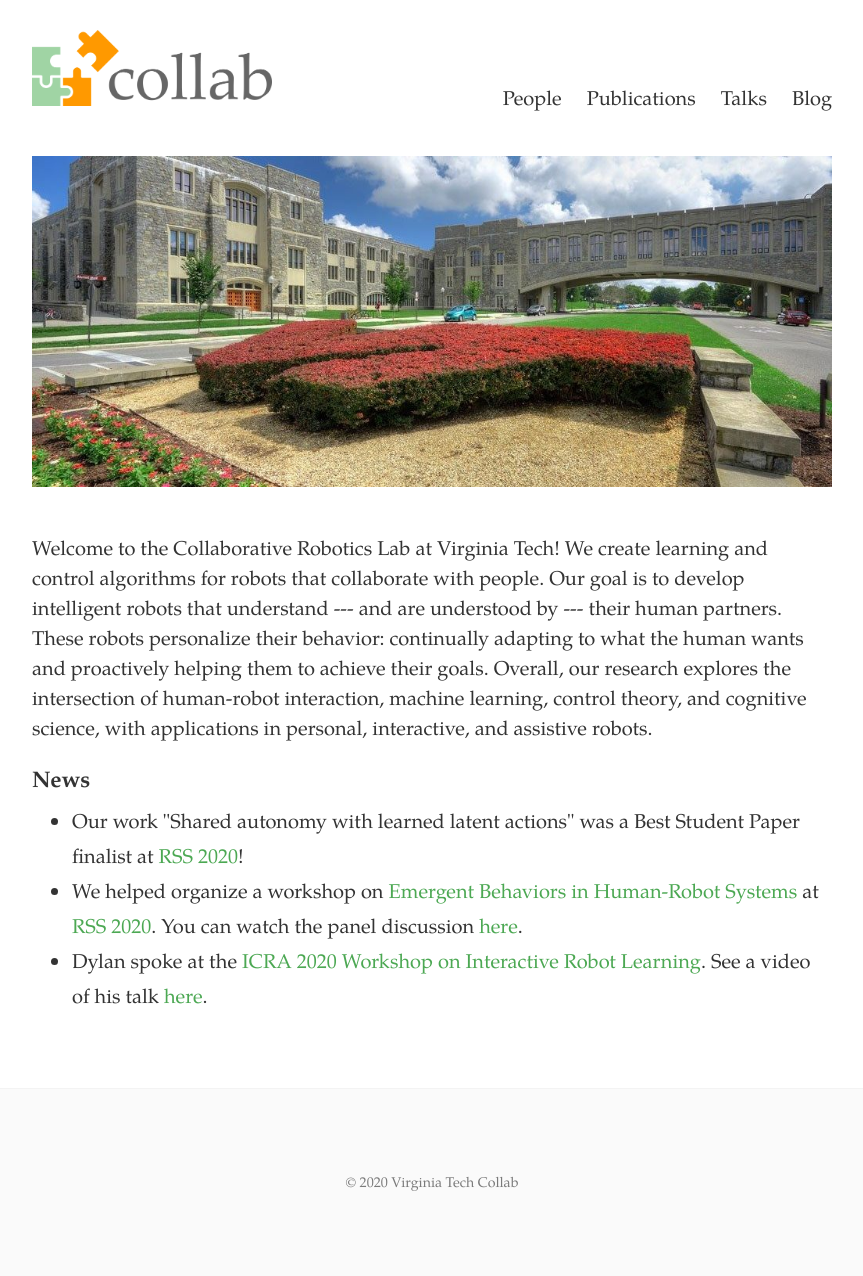
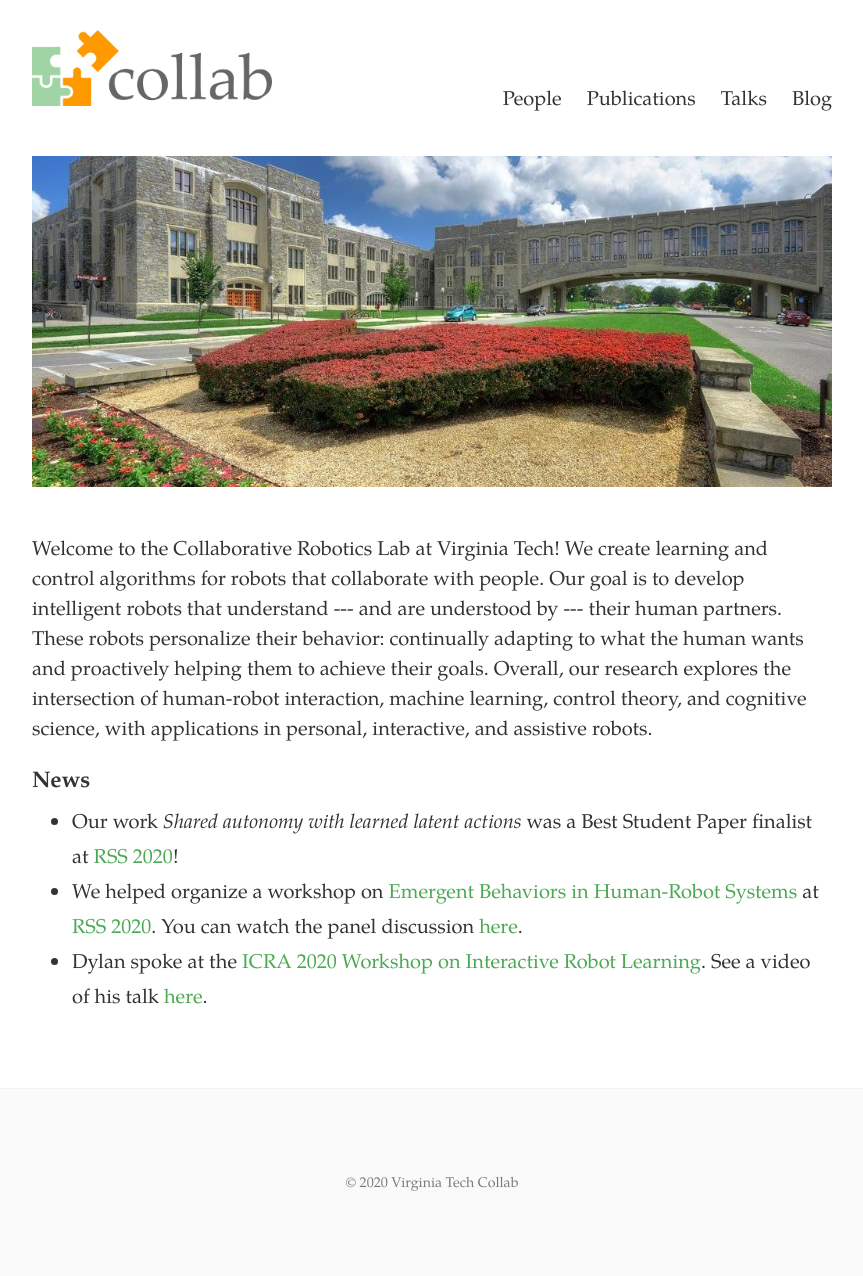
Before and after one commit to VT-Collab/vt-collab.github.io, a Jekyll site: the page built from index.html, in a window 1280 px wide. Shown: the whole page, without its empty margins (208-1071 px from the left). Built offline with Jekyll 4.4.1, drawn with Linux system fonts in a browser that asks for light colours.

Commit message:
adding s

```diff
--- a/_data/news.yml
+++ b/_data/news.yml
@@ -1,6 +1,6 @@
-- text: Our work "Shared autonomy with learned latent actions" was a Best Student Paper finalist at <a href=\"https://roboticsconference.org\">RSS 2020</a>!
+- text: "Our work <i>Shared autonomy with learned latent actions</i> was a Best Student Paper finalist at <a href=\"https://roboticsconference.org\">RSS 2020</a>!"
 
-- text: We helped organize a workshop on <a href=\"http://iliad.stanford.edu/rss-workshop\">Emergent Behaviors in Human-Robot Systems</a> at <a href=\"https://roboticsconference.org\">RSS 2020</a>. You can watch the panel discussion <a href=\"https://youtu.be/bYO4ShmxPWk\">here</a>.
+- text: "We helped organize a workshop on <a href=\"http://iliad.stanford.edu/rss-workshop\">Emergent Behaviors in Human-Robot Systems</a> at <a href=\"https://roboticsconference.org\">RSS 2020</a>. You can watch the panel discussion <a href=\"https://youtu.be/bYO4ShmxPWk\">here</a>."
 
 - text: "Dylan spoke at the <a href=\"https://sites.google.com/view/wirl-icra2020\">ICRA 2020 Workshop on Interactive Robot Learning</a>. See a video of his talk <a href=\"https://youtu.be/XQEvjbQ2Fm0\">here</a>."
 
```
